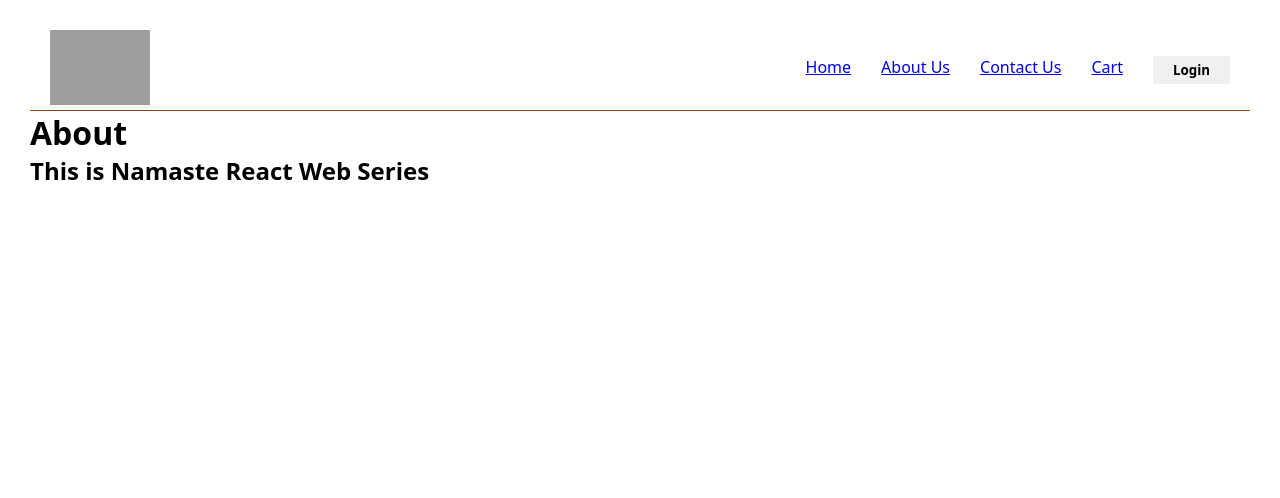
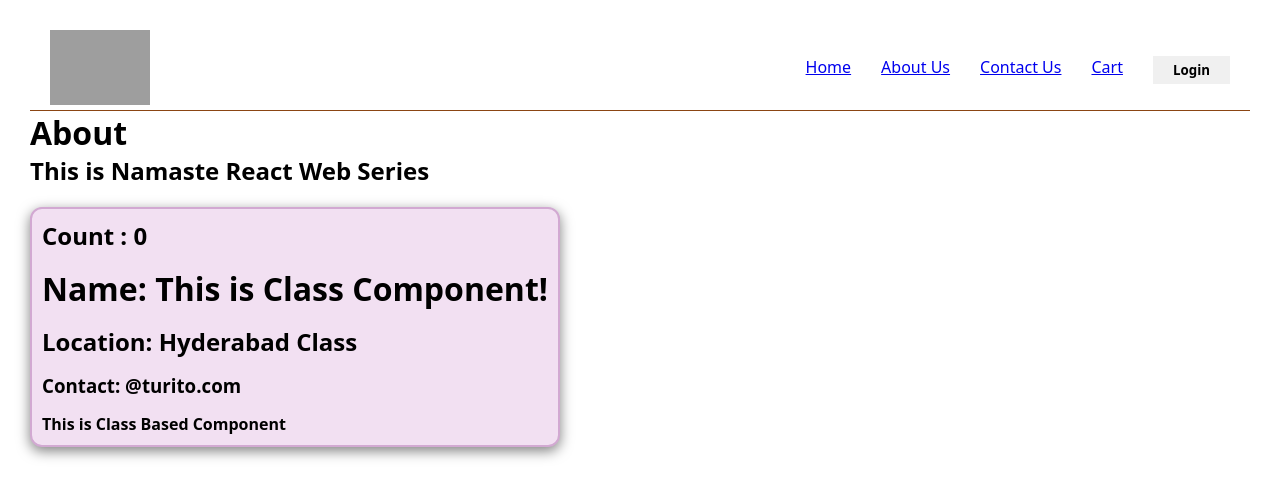
Before and after one commit to DURGARAMMI/namaste-react, a React (Vite) app: page /about in a window 1280 px wide. Shown: the top 498 px of the page. Built offline with nearby package versions, Linux system fonts and the light colour scheme; grey boxes are pictures that could not be loaded.

Commit message:
functional and class

```diff
--- a/index.css
+++ b/index.css
@@ -116,3 +116,15 @@ body {
   border: none;
   font-weight: bold;
 }
+.user-card {
+  display: flex;
+  flex-direction: column;
+  gap: 15px;
+  border: 2px solid #d2a9d2;
+  background-color: #f2e0f2;
+  padding: 10px;
+  width: fit-content;
+  margin-top: 20px;
+  box-shadow: 0px 4px 13px rgba(0, 0, 0, 0.5);
+  border-radius: 12px;
+}
--- a/src/components/About.js
+++ b/src/components/About.js
@@ -1,8 +1,13 @@
+import User from "./User";
+import UserClass from "./UserClass";
+
 const About = () => {
   return (
     <div>
       <h1>About</h1>
       <h2>This is Namaste React Web Series</h2>
+      {/* <User name={"This is Functional Component!"} /> */}
+      <UserClass name={"This is Class Component!"} location={"Hyderabad Class"} />
     </div>
   );
 };
--- /dev/null
+++ b/src/components/User.js
@@ -0,0 +1,19 @@
+import { useState } from "react";
+const User = (props) => {
+
+    // User = ({name`}) - i can destructe in the way to access props as well...
+    const [count] = useState("0")
+    const [count2] = useState("1")
+    return (
+        <div className="user-card">
+            <h2>count is=={count}</h2>
+            <h2>count2 is=={count2}</h2>
+            <h1>Name: {props.name}</h1>
+            <h2>Location: Hyderabad</h2>
+            <h3>Contact: @turito.com</h3>
+            <h4>This is Functional Component</h4>
+        </div>
+    );
+}
+
+export default User;
--- /dev/null
+++ b/src/components/UserClass.js
@@ -0,0 +1,28 @@
+import React from "react";
+class UserClass extends React.Component {
+    constructor(props) {
+        super(props);
+        console.log(props);
+        this.state = {
+            // name: props.name
+            count: 0,
+            // count2: 2,
+        };
+    }
+    render() {
+        const { count, count2 } = this.state;
+        const { name, location } = this.props;
+        return (
+            <div className="user-card">
+                {/* <h2>Count :  {this.state.count}</h2> */}
+                <h2>Count :  {count}</h2>
+                {/* <h2>Count2 :  {count2}</h2> */}
+                <h1>Name: {name}</h1>
+                <h2>Location: {location}</h2>
+                <h3>Contact: @turito.com</h3>
+                <h4>This is Class Based Component</h4>
+            </div>
+        );
+    }
+}
+export default UserClass
```
